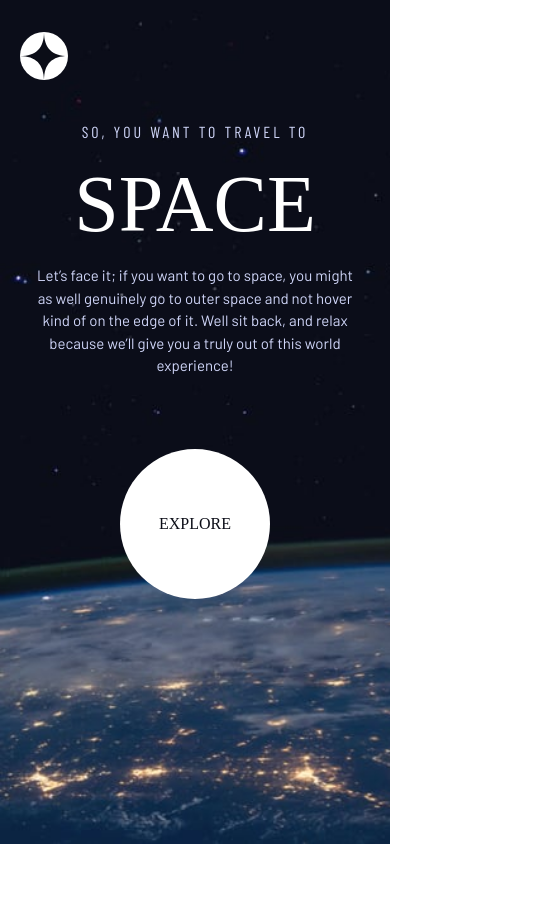
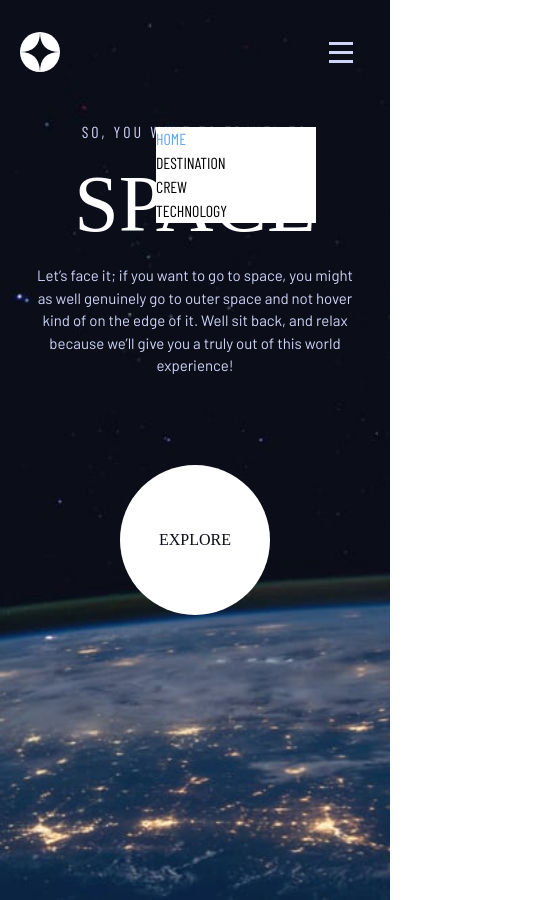
Before and after one commit to Agyanim/space-tourism-website, a React (Vite) app: page / in a window 390 px wide. Shown: the whole page, 546 px wide, since content can reach past the window. Before the commit the page ends 844 px from the top, so only its background shows below. Built offline with nearby package versions, Linux system fonts and the light colour scheme; a web font is replaced by a local one.

Commit message:
menu added

```diff
--- a/src/components/GlobalLayout.jsx
+++ b/src/components/GlobalLayout.jsx
@@ -1,5 +1,6 @@
 import React from "react";
 import { NavLink, Outlet } from "react-router-dom";
+import Menu from "./Menu";
 
 const GlobalLayout = () => {
     const activeLink=" py-9  border-b-4 border-white"
@@ -50,7 +51,12 @@ const GlobalLayout = () => {
         <header className="flex w-[95Vw] items-center justify-between relative ml-0">
           {/* logo */}
           <div className="w-100% ">
-            <img src="shared/logo.svg" alt="" />
+            <img className="w-[40px] md:w-[48px]" src="shared/logo.svg" alt="logo" />
+          </div>
+          {/* hamburger */}
+          <div className="flex lg:hidden mr-[10%] relative">
+            <img className="flex" src="shared/icon-hamburger.svg" alt=""/>
+          <img  className="hidden"src="shared/icon-close.svg" alt="" />
           </div>
           {/* horrizontal line */}
           <div className=" hidden lg:flex w-[45%] h-[1px] bg-primaryWhite ml-[5rem] absolute right-[48%] z-20"></div>
@@ -60,6 +66,11 @@ const GlobalLayout = () => {
           </nav>
         </header>
       </section>
+      <div className="w-full absolute z-20 right-[-40%] top-[15%] ">
+
+<Menu/>
+</div>
+
       <Outlet />
     </>
   );
--- /dev/null
+++ b/src/components/Menu.jsx
@@ -0,0 +1,48 @@
+import React from 'react'
+import { NavLink } from 'react-router-dom';
+const navLinks = [
+    {
+      id:1,
+      Name: "HOME",
+      Url: "/",
+    },
+    {
+      id:2,
+      Name: "DESTINATION",
+      Url: "/destination",
+    },
+    {
+      id:3,
+      Name: "CREW",
+      Url: "/crew",
+    },
+    {
+      id:4,
+      Name: "TECHNOLOGY",
+      Url: "/technology",
+    },
+  ];
+
+const Menu = () => {
+    const renderLink = navLinks.map((link, id) => {
+        return (
+          <div
+            className="font-BarlowCondensed text-[16px] text-primaryWhite bg-white w-[10rem] "
+            key={link.id}
+          >
+            <NavLink  to={link.Url} className={({isActive})=>(
+              isActive? "text-blue-400" :"text-black"
+            )
+            }>
+            {link.Name}
+            </NavLink>
+          </div>
+        );
+      });
+
+  return (
+    <div>{renderLink}</div>
+  )
+}
+
+export default Menu
--- a/src/pages/Home.jsx
+++ b/src/pages/Home.jsx
@@ -3,8 +3,8 @@ import "../css/pages.css";
 const Home = () => {
   return (
     <>
-      <div className=" home-container relative w-[100svw] h-screen lg:h-[56.25rem]">
-        <section className="flex  justify-center items-center w-full absolute mt-[22rem] lg:mt-[40rem]">
+      <div className=" home-container relative w-[100svw] h-[900px]">
+        <section className="flex  justify-center items-center w-full absolute mt-[22rem] lg:mt-[38rem]">
           <div className="flex flex-col gap-[2rem] lg:gap-0 lg:flex-row text-white absolute w-[95%] lg:w-[80%] justify-between items-center pb-[5%] top-[-15rem]">
             <section className="flex flex-col justify-center items-center  lg:mt-0 lg:items-start lg:justify-start w-[100%] lg:w-[43%] p-2">
               <h5 className="text-primaryGray ">SO, YOU WANT TO TRAVEL TO</h5>
@@ -17,7 +17,7 @@ const Home = () => {
               </p>
             </section>
             <section
-              className="w-[150px] h-[150px] lg:w-[274px] lg:h-[274px] bg-primaryWhite rounded-[100%] mt-[2rem] lg:mt-0 lg:absolute right-0 mb-[2re] lg:mb-0 lg:bottom-[3rem] flex justify-center items-center
+              className="w-[150px] h-[150px] lg:w-[274px] lg:h-[274px] bg-primaryWhite rounded-[100%] mt-[3rem] lg:mt-0 lg:absolute right-0 mb-[2re] lg:mb-0 lg:bottom-[3rem] flex justify-center items-center
                 cursor-pointer outline-black/80 outline-[1.5rem] lg:outline-[3.5rem] hover:outline transition-all duration-[0.5s] ease-out "
             >
               <h4 className="text-primaryDark absolute text-center">EXPLORE</h4>
```
